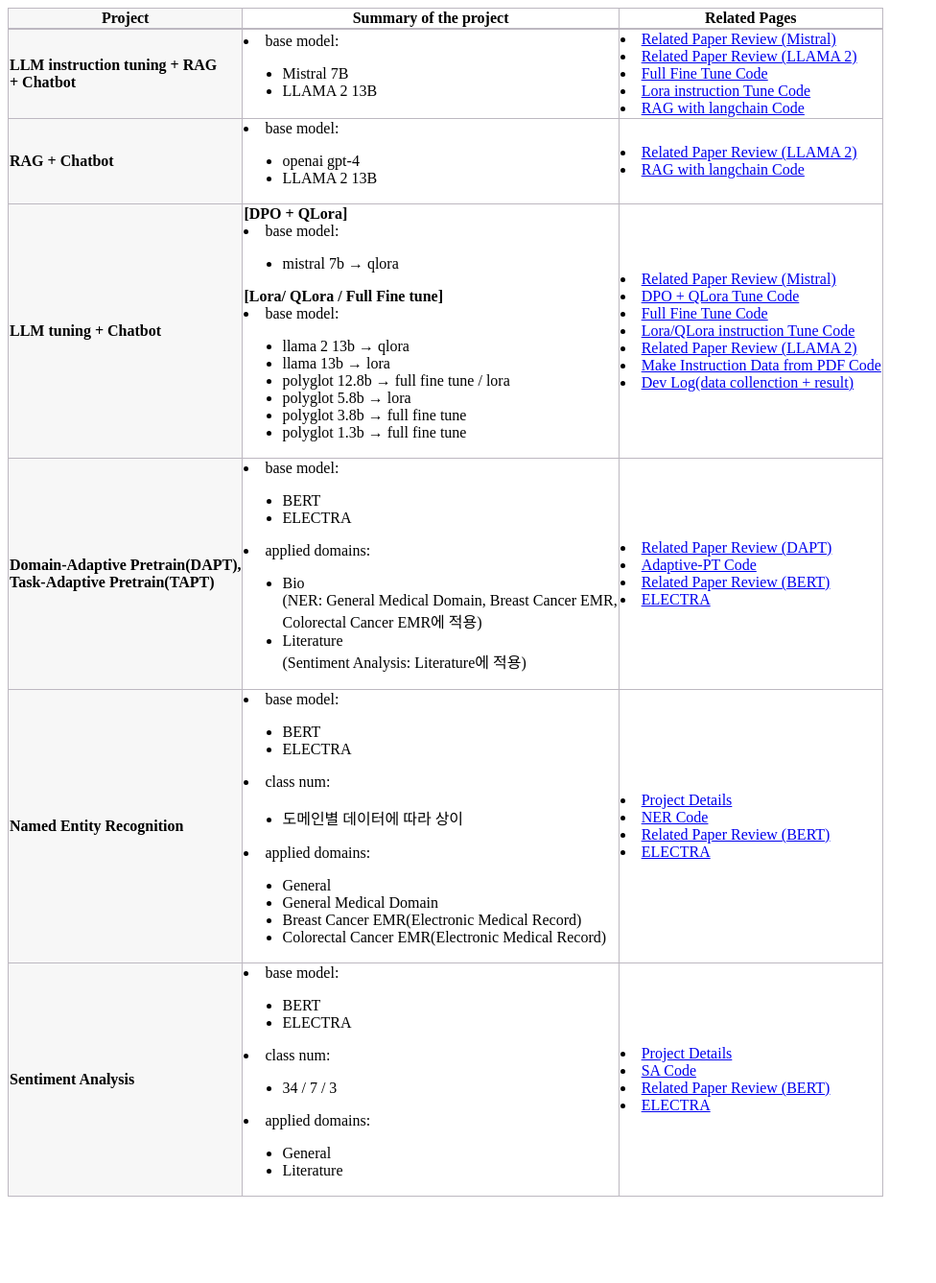
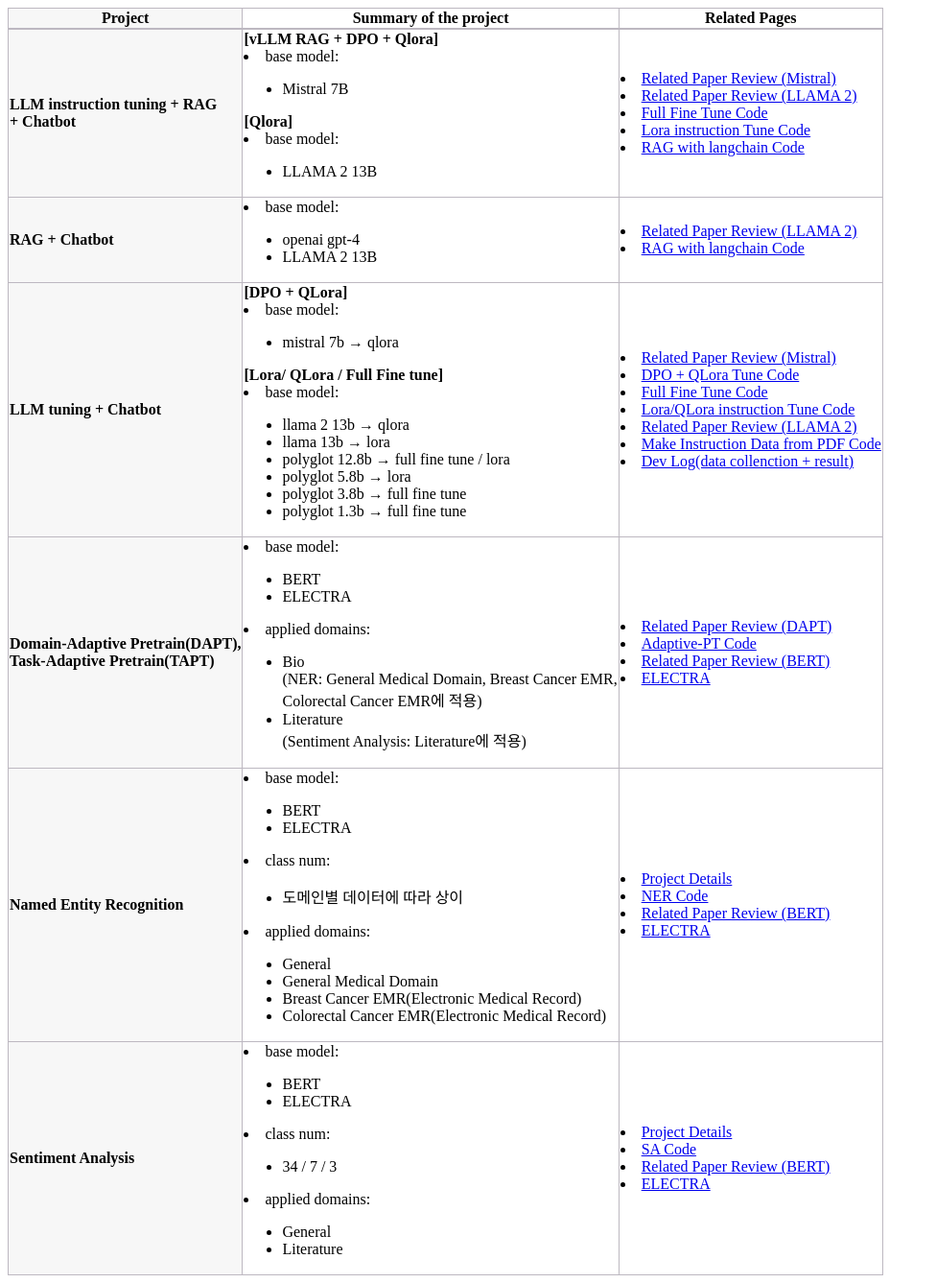
Before and after one commit to finddme/finddme.github.io, a Jekyll site: the page built from _posts/2022-01-01-Project.md, in a window 1280 px wide. Shown: the whole page at 96% size, without its empty margins (0-976 px from the left). Built offline with Jekyll 4.4.1, drawn with Linux system fonts in a browser that asks for light colours; before the commit the page ends 1255 px from its top, so only the background shows below that.

Commit message:
Update 2022-01-01-Project.md

```diff
--- a/_posts/2022-01-01-Project.md
+++ b/_posts/2022-01-01-Project.md
@@ -26,9 +26,15 @@
        <tr>
          <td class="line3"><strong>LLM instruction tuning + RAG<br>+ Chatbot</strong></td>
          <td class="line">
+           <strong>[vLLM RAG + DPO + Qlora]</strong>
            <li>base model:
              <ul>
                <li>Mistral 7B</li>
+             </ul>
+           </li>
+           <strong>[Qlora]</strong>
+           <li>base model:
+             <ul>
                <li>LLAMA 2 13B</li>
              </ul>
            </li>
```
